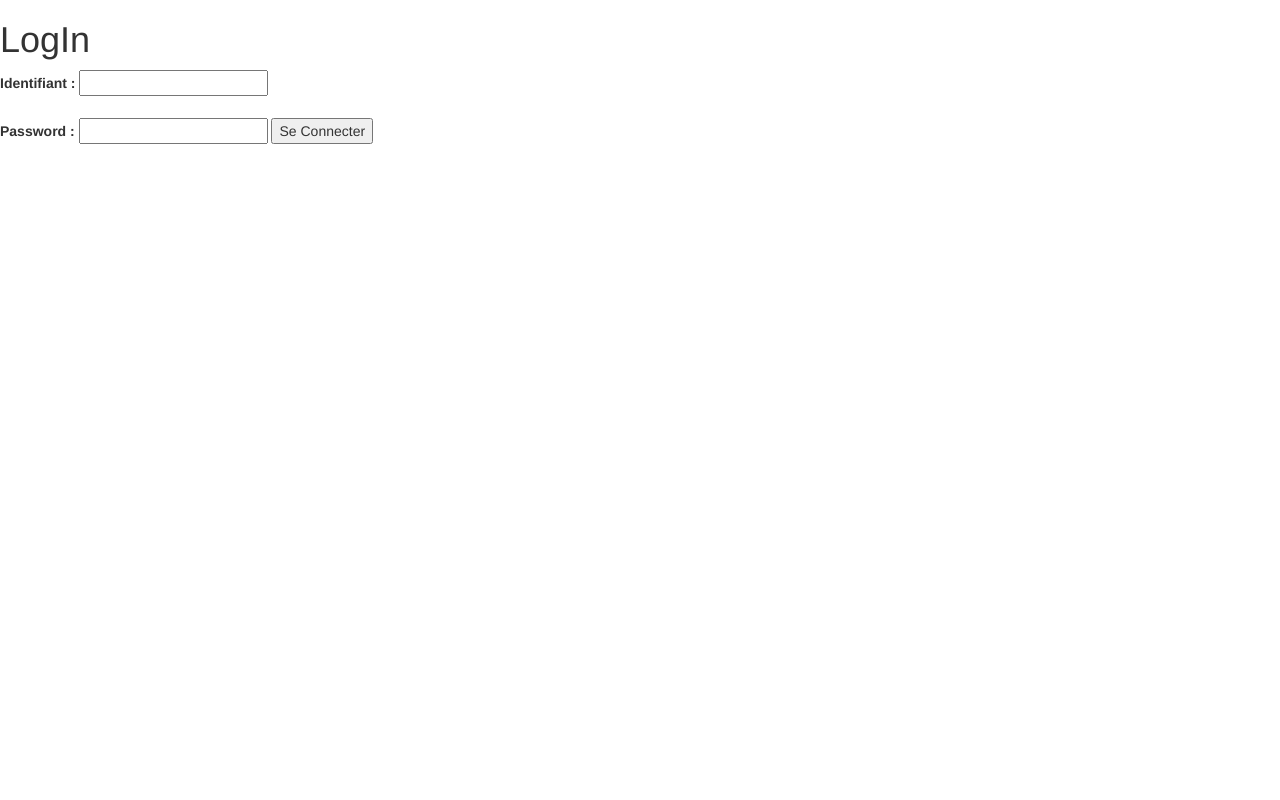
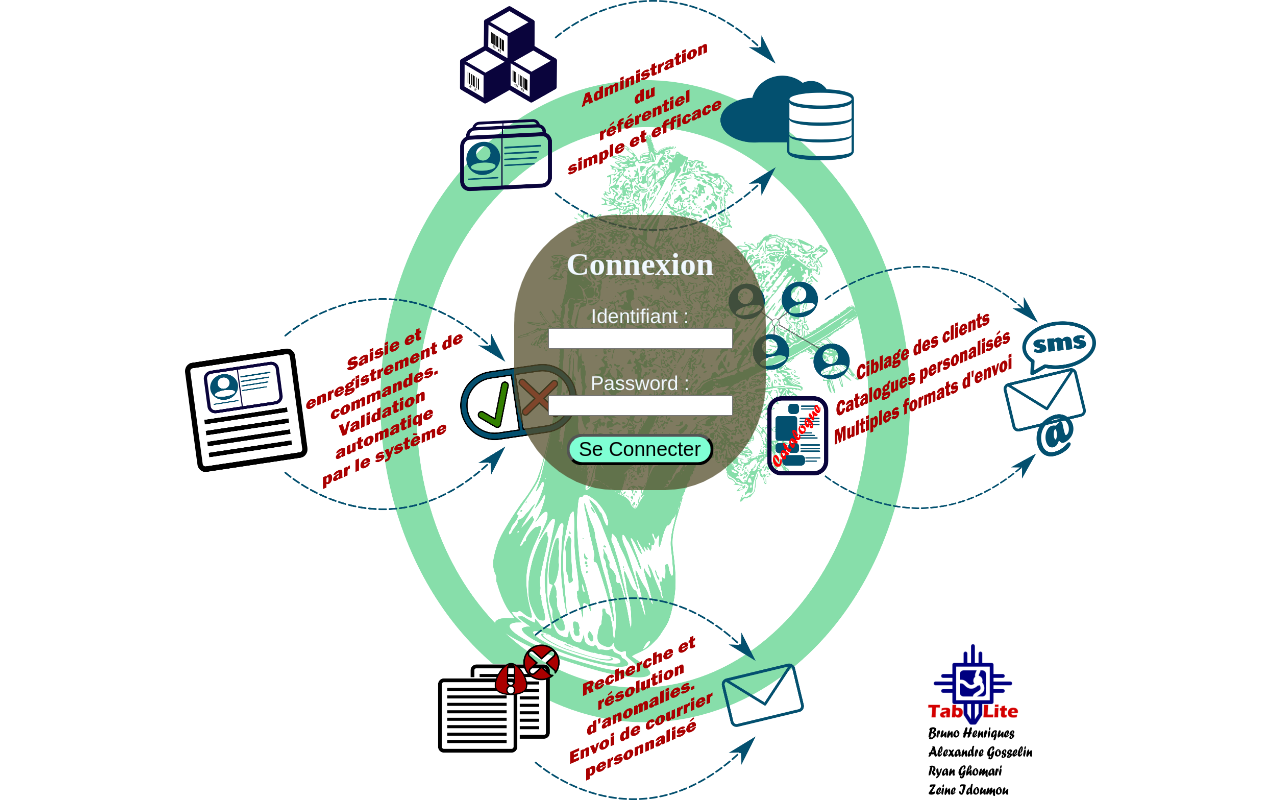
Before and after one commit to b-henriques/gpi-projet, a Django app: page /logIn in a window 1280 px wide. Run offline with Django 3.2, Linux system fonts and the light colour scheme; some libraries are stand-ins or nearby versions.

Commit message:
logIn page css

```diff
--- a/referentiel/templates/referentiel/referentielHome.html
+++ b/referentiel/templates/referentiel/referentielHome.html
@@ -6,8 +6,8 @@
 <link rel="stylesheet" type="text/css" href="{% static 'referentiel/home.css' %}">
 
 <div class="im1">
-    <h1 class='titre'><a href="">Articles</a></h1>
-    <h1 class='titre'><a href="">Individus</a></h1>
-    <h1 class="titre"><a href="">Creation referentiel</a></h1>
+    <h1 class='titre'><a href="{% url 'referentiel:affichageReferentielArticles'%}">Articles</a></h1>
+    <h1 class='titre'><a href="{% url 'referentiel:affichageReferentielIndividus'%}">Individus</a></h1>
+    <h1 class="titre"><a href="{% url 'referentiel:creationReferentiel'%}">Creation referentiel</a></h1>
 </div>
 {%endblock content %}
--- a/utilisateurs/static/utilisateurs/logIn.css
+++ b/utilisateurs/static/utilisateurs/logIn.css
@@ -0,0 +1,39 @@
+body {
+    background-image: url(onePager2.png);
+    background-size: contain;
+    background-repeat: no-repeat;
+    background-position: center;
+}
+
+.centre {
+    margin-left: 40%;
+    margin-right: 40%;
+    background-color: hsla(50, 33%, 25%, 0.75);
+    margin-top: 17%;
+    padding: 10px;
+    border-radius: 40%;
+}
+
+.logIn {
+    text-align: center;
+    color: aliceblue;
+}
+
+.connexion {
+    text-align: center;
+    color: aliceblue;
+    font-size: 20px;
+    font-family: 'Franklin Gothic Medium', 'Arial Narrow', Arial, sans-serif;
+}
+
+.connexion input {
+    color: black;
+}
+#bouton {
+    background-color: aquamarine;
+    border-radius: 12px;
+    transform: scale(1.5);
+}
+#bouton:hover {
+    transform: scale(2.0);
+}
--- a/utilisateurs/templates/utilisateurs/logIn.html
+++ b/utilisateurs/templates/utilisateurs/logIn.html
@@ -5,16 +5,15 @@
 <head>
     <title>FENOUIL_LogIn</title>
     <!--Bootstrap-->
-    <link rel="stylesheet" href="//maxcdn.bootstrapcdn.com/bootstrap/3.2.0/css/bootstrap.min.css">
-    <link rel="stylesheet" href="//maxcdn.bootstrapcdn.com/bootstrap/3.2.0/css/bootstrap-theme.min.css">
     <link rel="stylesheet" href="{% static 'utilisateurs/logIn.css' %}">
 </head>
 
 <body>
+    <div class='centre'>
         <div class="logIn">
-        <h1>LogIn</h1>
+            <h1>Connexion</h1>
         </div>
-    <form method="POST">
+        <form class="connexion" method="POST">
             {% csrf_token %}
             {% if messageErreur %}
             <p>Donnees Incorrectes</p>
@@ -24,8 +23,10 @@
             <br> <br>
             <label for="name">Password :</label>
             <input type="password" id="password-text" name="motdepass">
-        <button type="submit" name='logIn'>Se Connecter</button>
+            <br> <br>
+            <button id="bouton" type="submit" name='logIn'>Se Connecter</button>
         </form>
+    </div>
 
 
 </body>
```
Also changed, not shown: file.xml (+1 -12 lines), db.sqlite3, utilisateurs/static/utilisateurs/onePager2.png (added). Lines whose indentation alone changed are shown as unchanged.
